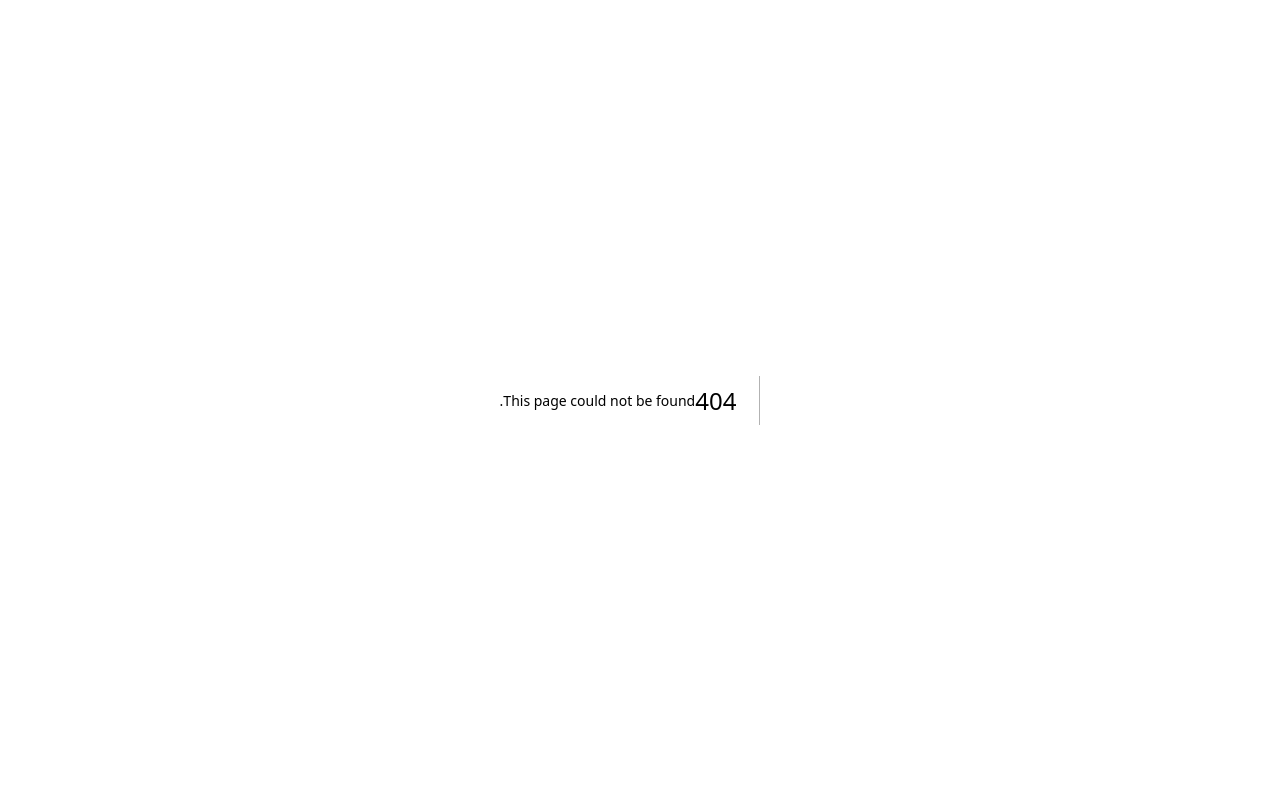
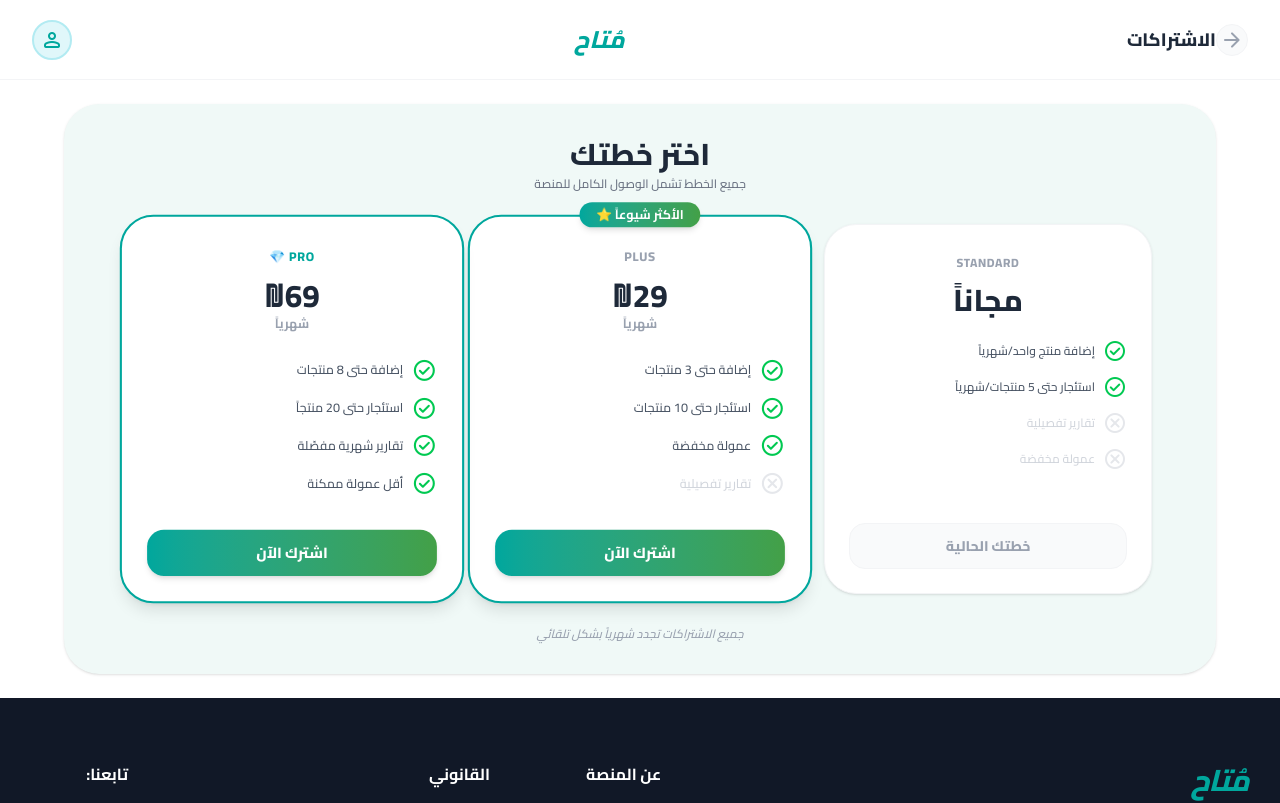
Before and after one commit to NawrasWadi/mutaah, a Next.js app: page /subscriptions in a window 1280 px wide. Before the commit this address had no page. Shown: the top 803 px of the page. Built offline with nearby package versions, Linux system fonts and the light colour scheme.

Commit message:
feat: refactor subscriptions page - plans data, types, and dynamic plan selection

```diff
--- /dev/null
+++ b/app/subscriptions/page.tsx
@@ -0,0 +1,112 @@
+"use client";
+import Link from "next/link";
+import Footer from "../../components/footer";
+import UserDropdown from "../../components/UserDropdown";
+import { plans } from "@/mock/plans.data";
+import { mockUserPlan } from "@/mock/user.mock";
+import { PlanType } from "@/types/auth";
+export default function SubscriptionsPage() {
+
+ const getButtonText = (planType: PlanType) => {
+  if (planType === mockUserPlan.plan_type) return "خطتك الحالية";
+  if (planType === "standard") return "العودة لهذه الخطة";
+  return "اشترك الآن";
+};
+  return (
+    <div className="min-h-screen flex flex-col bg-white">
+
+      {/* الهيدر */}
+      <header className="h-20 flex items-center justify-between px-8 border-b border-gray-100 bg-white sticky top-0 z-[100];">
+        <Link href="/dashboard" className="w-8 h-8 rounded-full bg-gray-50 flex items-center justify-center text-gray-400 hover:text-primary transition-all border border-gray-100">
+          <span className="material-symbols-rounded text-lg">arrow_forward</span>
+        </Link>
+        <div className="text-lg font-black text-gray-800">الاشتراكات</div>
+        <div className="flex-1 flex justify-center">
+          <div className="text-2xl font-black text-primary italic select-none">مُتاح</div>
+        </div>
+        <div className="flex items-center gap-3">
+          <UserDropdown align="left" />
+        </div>
+      </header>
+
+      <main className="grow flex flex-col p-4 md:p-6">
+
+        <section className="bg-primary-light rounded-card py-8 px-4 md:px-10 text-center max-w-6xl mx-auto w-full shadow-sm">
+
+          <div className="max-w-xl mx-auto mb-8">
+            <h1 className="text-2xl md:text-3xl font-black text-gray-800 mb-1">اختر خطتك</h1>
+            <p className="text-gray-500 text-xs font-medium">جميع الخطط تشمل الوصول الكامل للمنصة</p>
+          </div>
+
+          <div className="grid grid-cols-1 md:grid-cols-3 gap-4 md:gap-5 max-w-5xl mx-auto items-stretch">
+            {plans.map((plan, index) => {
+              const isCurrent = plan.plan_type === mockUserPlan.plan_type;
+              const isPlus = plan.plan_type === "plus";
+              const isPro = plan.plan_type === "pro";
+
+              return (
+                <div
+                  key={plan.plan_type || index}
+                  className={`relative bg-white p-6 rounded-container flex flex-col transition-all duration-500 hover:shadow-xl ${
+                    isPlus || isPro
+                      ? "border-2 border-primary shadow-lg scale-105 z-10"
+                      : "border border-gray-100 shadow-sm"
+                  }`}
+                >
+                  {/* شارة الأكثر شيوعاً — على البلس */}
+                  {isPlus && (
+                    <div className="absolute -top-3.5 left-1/2 -translate-x-1/2 bg-linear-to-r from-primary to-green-harvest text-white px-4 py-1 rounded-full text-xs font-bold shadow-md whitespace-nowrap">
+                      الأكثر شيوعاً ⭐
+                    </div>
+                  )}
+
+                  <div className="text-center mb-6">
+                    <span className={`text-xs font-black tracking-wider uppercase ${isPro ? "text-primary" : "text-gray-400"}`}>
+                      {plan.name}
+                    </span>
+                    <div className="mt-3 flex flex-col items-center">
+                      <span className="text-3xl font-black text-gray-800 leading-none">
+                        {plan.price !== "مجاناً" && "₪"}{plan.price}
+                      </span>
+                      {plan.unit && <span className="text-xs text-gray-400 font-bold mt-1">{plan.unit}</span>}
+                    </div>
+                  </div>
+
+                  {/* الميزات */}
+                  <div className="flex flex-col gap-3 mb-8 text-right grow">
+                    {plan.features.map((feature, i) => (
+                      <div key={i} className={`flex items-center gap-2 text-xs ${feature.active ? "text-gray-600" : "text-gray-300"}`}>
+                        <span className={`material-symbols-rounded text-base ${feature.active ? "text-green-500" : "text-gray-200"}`}>
+                          {feature.active ? "check_circle" : "cancel"}
+                        </span>
+                        <span className="font-medium line-clamp-1">{feature.text}</span>
+                      </div>
+                    ))}
+                  </div>
+
+                  {/* الزر */}
+                  <button
+                    disabled={isCurrent}
+                    className={`w-full py-3 rounded-2xl font-black text-sm transition-all active:scale-95 ${
+                      isCurrent
+                        ? "bg-gray-50 text-gray-400 cursor-not-allowed border border-gray-100"
+                        : "bg-linear-to-r from-primary to-green-harvest text-white shadow-md hover:brightness-105"
+                    }`}
+                  >
+                    {getButtonText(plan.plan_type)}
+                  </button>
+                </div>
+              );
+            })}
+          </div>
+
+          <p className="mt-8 text-gray-400 text-xs font-medium italic">
+            جميع الاشتراكات تجدد شهرياً بشكل تلقائي
+          </p>
+        </section>
+      </main>
+
+      <Footer />
+    </div>
+  );
+}
--- /dev/null
+++ b/mock/plans.data.ts
@@ -0,0 +1,58 @@
+import { Plan } from "@/types/subscriptions";
+
+export const plans: Plan[] = [
+  {
+    plan_type: "standard",
+    name: "Standard",
+    price: "مجاناً",
+    unit: "",
+    max_listings_per_month: 1,
+    max_rentals_per_month: 5,
+    commission_rate: 10,
+    has_detailed_reports: false,
+    isPopular: false,
+    buttonText: "خطتك الحالية",
+    features: [
+      { text: "إضافة منتج واحد/شهرياً", active: true },
+      { text: "استئجار حتى 5 منتجات/شهرياً", active: true },
+      { text: "تقارير تفصيلية", active: false },
+      { text: "عمولة مخفضة", active: false },
+    ],
+  },
+  {
+    plan_type: "plus",
+    name: "Plus",
+    price: "29",
+    unit: "شهرياً",
+    max_listings_per_month: 3,
+    max_rentals_per_month: 10,
+    commission_rate: 7,
+    has_detailed_reports: false,
+    isPopular: false,
+    buttonText: "اشترك الآن",
+    features: [
+      { text: "إضافة حتى 3 منتجات", active: true },
+      { text: "استئجار حتى 10 منتجات", active: true },
+      { text: "عمولة مخفضة", active: true },
+      { text: "تقارير تفصيلية", active: false },
+    ],
+  },
+  {
+    plan_type: "pro",
+    name: "Pro 💎",
+    price: "69",
+    unit: "شهرياً",
+    max_listings_per_month: 8,
+    max_rentals_per_month: 20,
+    commission_rate: 4,
+    has_detailed_reports: true,
+    isPopular: true,
+    buttonText: "اشترك الآن",
+    features: [
+      { text: "إضافة حتى 8 منتجات", active: true },
+      { text: "استئجار حتى 20 منتجاً", active: true },
+      { text: "تقارير شهرية مفصّلة", active: true },
+      { text: "أقل عمولة ممكنة", active: true },
+    ],
+  },
+];
--- /dev/null
+++ b/types/subscriptions.ts
@@ -0,0 +1,19 @@
+import { PlanType } from "@/types/auth";
+export interface PlanFeature {
+  text: string;
+  active: boolean;
+}
+
+export interface Plan {
+  plan_type:PlanType ;
+  name: string;
+  price: string;
+  unit: string;
+  max_listings_per_month: number;
+  max_rentals_per_month: number;
+  commission_rate: number;
+  has_detailed_reports: boolean;
+  features: PlanFeature[];
+  isPopular: boolean;
+  buttonText: string;
+}
```
